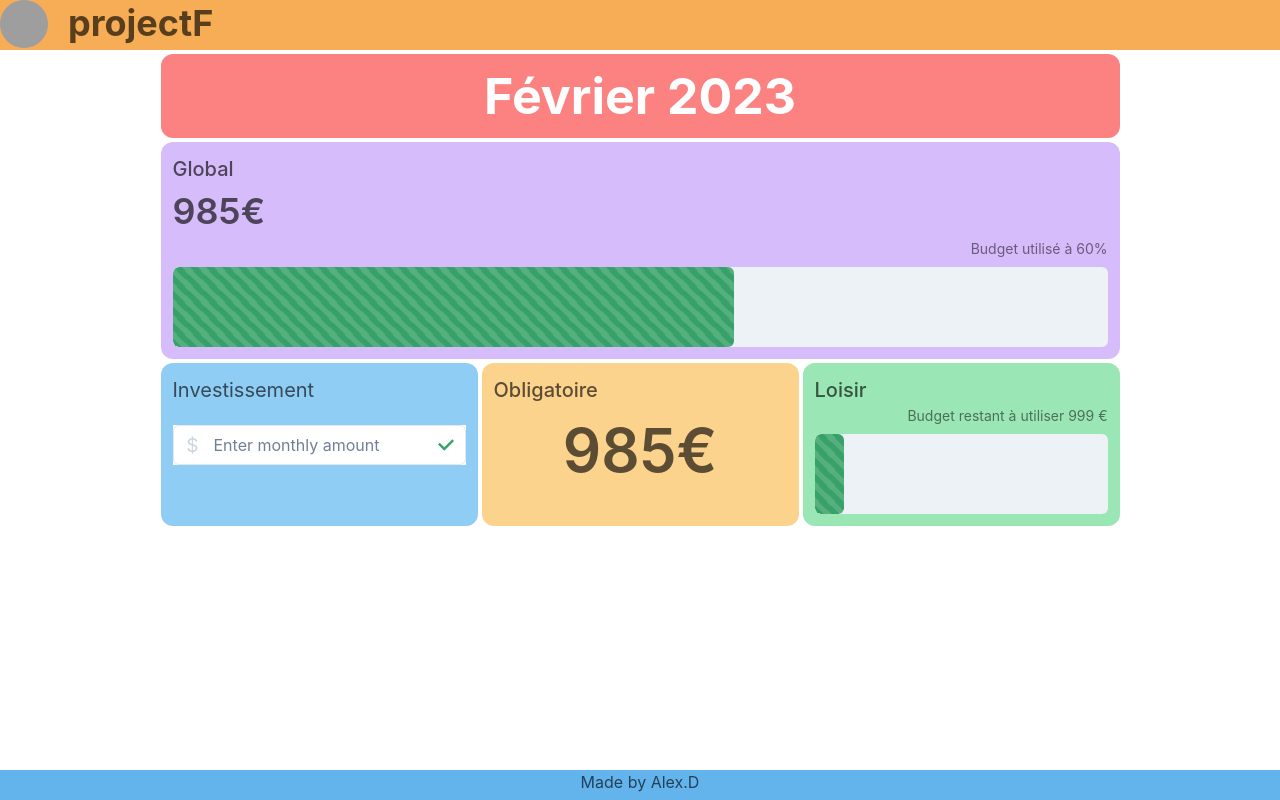
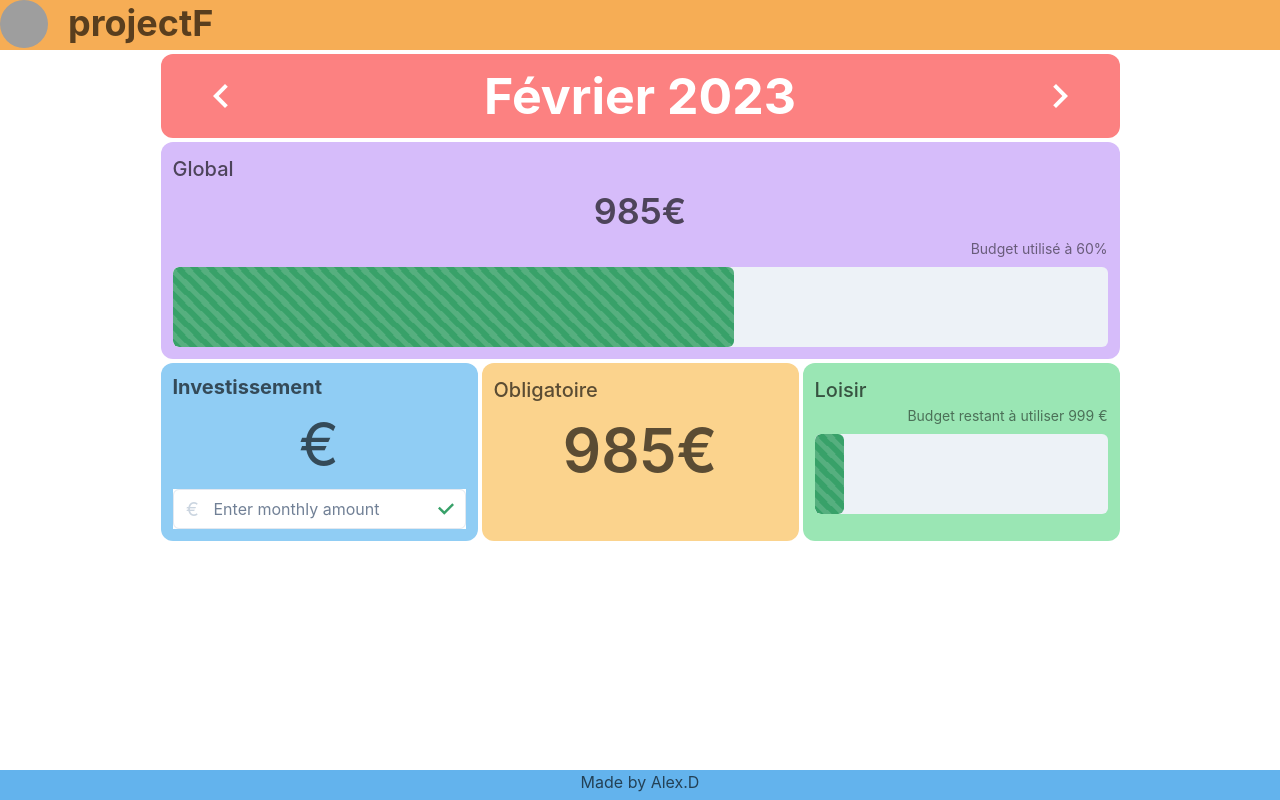
Before and after one commit to Alexiller/projectF, a React (Vite) app: page / in a window 1280 px wide. Built offline with nearby package versions, Linux system fonts and the light colour scheme; grey boxes are pictures that could not be loaded.

Commit message:
tweak design

```diff
--- a/src/Components/BaseRevenue.jsx
+++ b/src/Components/BaseRevenue.jsx
@@ -9,7 +9,8 @@ export default function BaseRevenue() {
   return (
     <Stat>
       <StatLabel fontSize={20}>Global</StatLabel>
-            <StatNumber fontSize='4xl'>{985}€</StatNumber>
+
+            <Center><StatNumber fontSize='4xl'>{985}€</StatNumber></Center>
       <StatHelpText textAlign={'right'}>
         Budget utilisé à {remainingPercentage}%
       </StatHelpText>
--- a/src/Components/InvestmentExpense.jsx
+++ b/src/Components/InvestmentExpense.jsx
@@ -1,19 +1,22 @@
 import { CheckIcon } from '@chakra-ui/icons'
-import { Center, Input, InputGroup, InputLeftElement, InputRightElement, Text } from '@chakra-ui/react'
+import { Center, Heading, Input, InputGroup, InputLeftElement, InputRightElement, StatNumber, Text } from '@chakra-ui/react'
 import React from 'react'
 
 
 export default function InvestmentExpense() {
   return (
     <>
-    <Text fontSize={20} pb="5">Investissement</Text>
+    <Heading fontSize={20}>Investissement</Heading>
+    <Center>
+            <Text fontSize='6xl'>{}€</Text>
+        </Center>
 
     <InputGroup bg="white">
     <InputLeftElement
       pointerEvents='none'
       color='gray.300'
       fontSize='1.2em'
-      children='$'
+      children='€'
     />
     <Input placeholder='Enter monthly amount' />
     <InputRightElement children={<CheckIcon color='green.500' />} />
--- /dev/null
+++ b/src/Components/MonthSelect.jsx
@@ -0,0 +1,21 @@
+import { ChevronLeftIcon, ChevronRightIcon } from '@chakra-ui/icons'
+import { Button, Center, Flex, Heading, Stack } from '@chakra-ui/react'
+import React from 'react'
+
+export default function MonthSelect() {
+  return (
+    <Flex justifyContent="space-between" color="white">
+        <Center>
+            <Button colorScheme='white' size='lg'>
+                <ChevronLeftIcon boxSize={12}/>
+            </Button>
+        </Center>
+        <Heading textAlign={'center'} fontSize="50">Février 2023</Heading>
+        <Center>
+        <Button colorScheme='white' size='lg'>
+            <ChevronRightIcon boxSize={12}/>
+        </Button>
+        </Center>
+    </Flex>
+  )
+}
--- a/src/Components/RequiredExpense.jsx
+++ b/src/Components/RequiredExpense.jsx
@@ -1,13 +1,16 @@
 import React from 'react'
-import { Center, Progress, Stat, StatHelpText, StatLabel, StatNumber } from '@chakra-ui/react'
+import { Center, List, ListItem, Stat, StatLabel, StatNumber, Table, TableCaption, TableContainer, Tbody, Td, Tfoot, Th, Thead, Tr } from '@chakra-ui/react'
 
 export default function RequiredExpense() {
   return (
+    <>
     <Stat>
         <StatLabel fontSize={20}>Obligatoire</StatLabel>
         <Center>
             <StatNumber fontSize='6xl'>{985}€</StatNumber>
         </Center>
     </Stat>
+
+    </>
   )
 }
--- a/src/Layout/MainLayout.jsx
+++ b/src/Layout/MainLayout.jsx
@@ -6,6 +6,7 @@ import BaseRevenue from '../Components/BaseRevenue'
 import FunExpense from '../Components/FunExpense'
 import RequiredExpense from '../Components/RequiredExpense'
 import InvestmentExpense from '../Components/InvestmentExpense'
+import MonthSelect from '../Components/MonthSelect'
 
 function MainLayout() {
   return (
@@ -27,7 +28,7 @@ function MainLayout() {
   <GridItem area={'main'}>
     <Grid templateColumns='repeat(8, 1fr)' gap={1}>
     <GridItem colSpan="4" colStart="2" colEnd="8" borderRadius="xl" p="3" bg='red.300'>
-         <Heading textAlign={'center'} fontSize="50" color={'white'}>Février 2023</Heading>
+         <MonthSelect/>
       </GridItem>
       <GridItem colSpan="4" colStart="2" colEnd="8" borderRadius="xl" p="3" bg='purple.200'>
          <BaseRevenue/>
```
